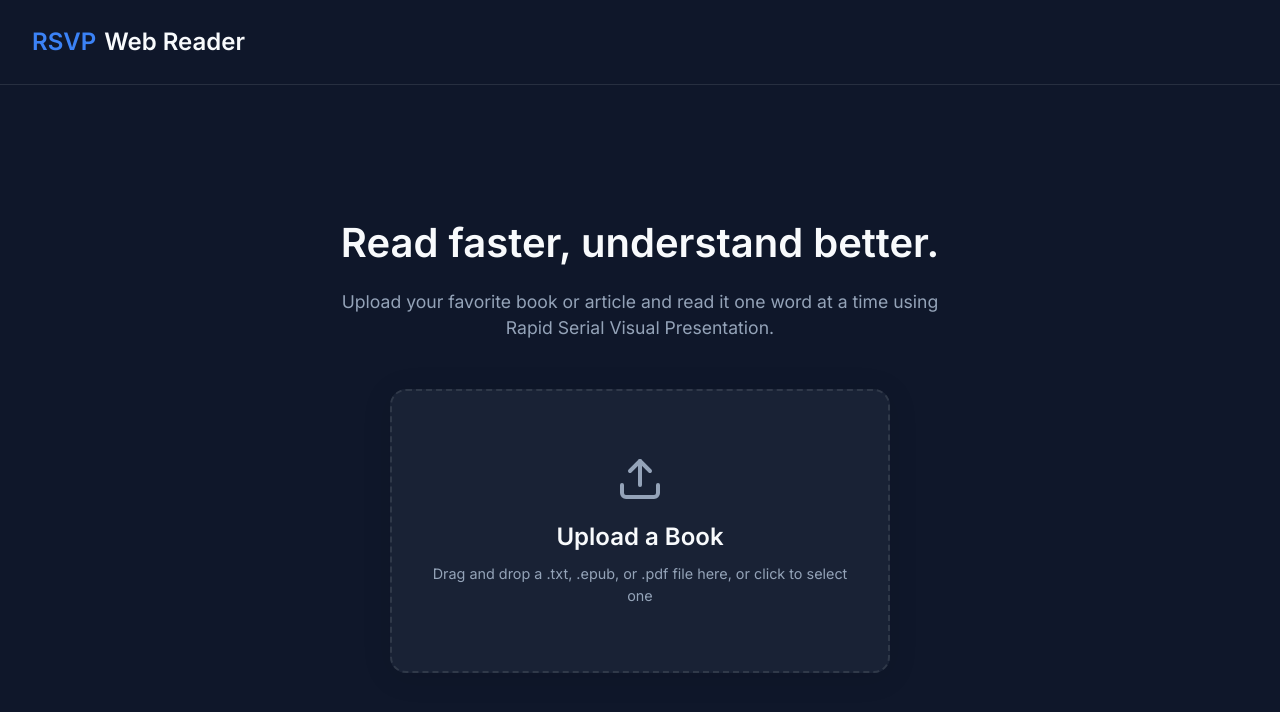
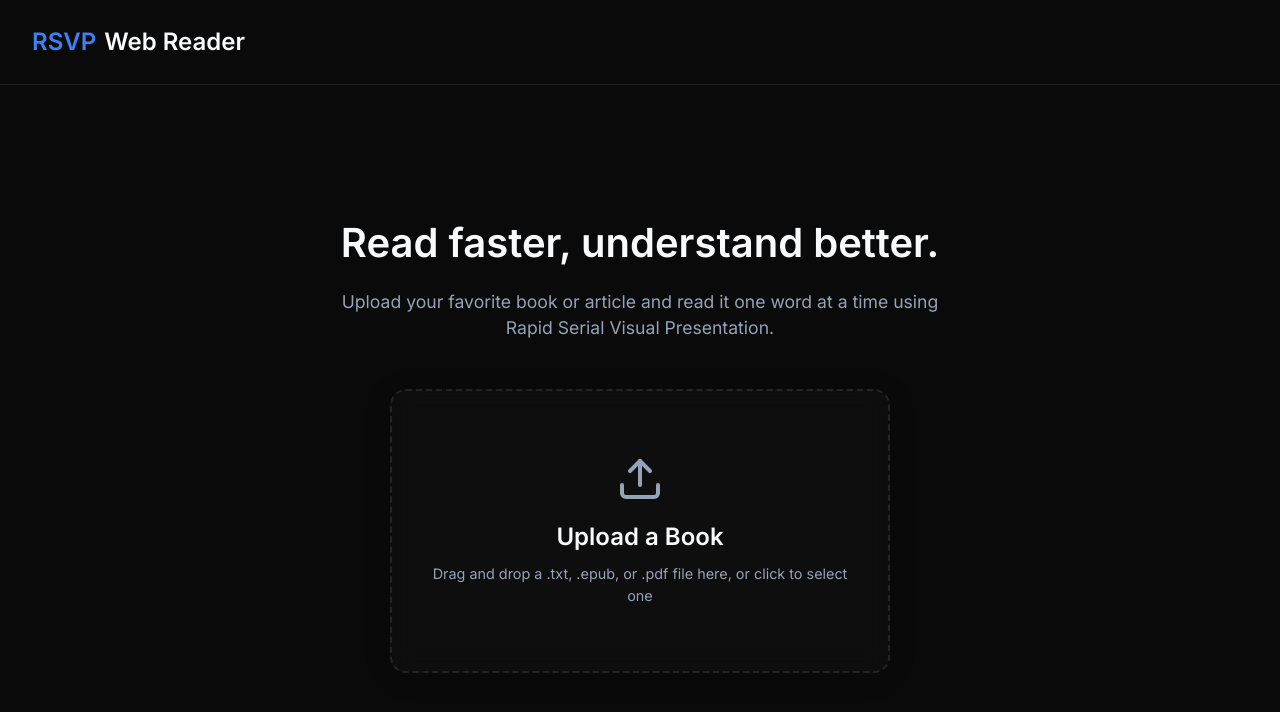
Before and after one commit to AKhubgit/BookFastReader, a React (Vite) app: page / in a window 1280 px wide. Shown: the top 712 px of the page. Built offline with nearby package versions, Linux system fonts and the light colour scheme.

Commit message:
Update styling: larger text and darker background

```diff
--- a/src/components/RsvpReader.tsx
+++ b/src/components/RsvpReader.tsx
@@ -98,18 +98,18 @@ export function RsvpReader({ title, words, onClose }: RsvpReaderProps) {
     const nextWord = currentIndex < words.length - 1 ? words[currentIndex + 1] : '';
 
     return (
-      <div style={{ display: 'flex', alignItems: 'center', justifyContent: 'center', gap: '1.5rem', width: '100%' }}>
-        <div style={{ flex: 1, textAlign: 'right', fontSize: '2rem', color: 'var(--text-muted)', opacity: 0.5, whiteSpace: 'nowrap', overflow: 'hidden', textOverflow: 'ellipsis' }}>
+      <div style={{ display: 'flex', alignItems: 'center', justifyContent: 'center', gap: '2rem', width: '100%' }}>
+        <div style={{ flex: 1, textAlign: 'right', fontSize: '3rem', color: 'var(--text-muted)', opacity: 0.5, whiteSpace: 'nowrap', overflow: 'hidden', textOverflow: 'ellipsis' }}>
           {prevWord}
         </div>
 
-        <div style={{ display: 'flex', justifyContent: 'center', fontSize: '3rem', fontWeight: 600, letterSpacing: '0.05em', minWidth: '300px' }}>
+        <div style={{ display: 'flex', justifyContent: 'center', fontSize: '5rem', fontWeight: 600, letterSpacing: '0.05em', minWidth: '400px' }}>
           <span style={{ color: 'var(--text-color)', textAlign: 'right', flex: 1 }}>{before}</span>
           <span style={{ color: 'var(--accent-color)' }}>{pivot}</span>
           <span style={{ color: 'var(--text-color)', textAlign: 'left', flex: 1 }}>{after}</span>
         </div>
 
-        <div style={{ flex: 1, textAlign: 'left', fontSize: '2rem', color: 'var(--text-muted)', opacity: 0.5, whiteSpace: 'nowrap', overflow: 'hidden', textOverflow: 'ellipsis' }}>
+        <div style={{ flex: 1, textAlign: 'left', fontSize: '3rem', color: 'var(--text-muted)', opacity: 0.5, whiteSpace: 'nowrap', overflow: 'hidden', textOverflow: 'ellipsis' }}>
           {nextWord}
         </div>
       </div>
@@ -123,7 +123,7 @@ export function RsvpReader({ title, words, onClose }: RsvpReaderProps) {
         <button className="button secondary" onClick={onClose}>Close Book</button>
       </div>
 
-      <div style={{ flex: 1, display: 'flex', alignItems: 'center', justifyContent: 'center', minHeight: '300px' }}>
+      <div style={{ flex: 1, display: 'flex', alignItems: 'center', justifyContent: 'center', minHeight: '500px' }}>
         {words.length > 0 && currentIndex < words.length ? (
           <div className="word-display" style={{ width: '100%' }}>
             {renderWords()}
--- a/src/index.css
+++ b/src/index.css
@@ -1,8 +1,8 @@
 @import url('https://fonts.googleapis.com/css2?family=Inter:wght@300;400;500;600&display=swap');
 
 :root {
-  --bg-color: #0f172a;
-  --bg-color-glass: rgba(30, 41, 59, 0.7);
+  --bg-color: #0a0a0a;
+  --bg-color-glass: rgba(15, 15, 15, 0.8);
   --text-color: #f8fafc;
   --text-muted: #94a3b8;
   --accent-color: #3b82f6;
```
